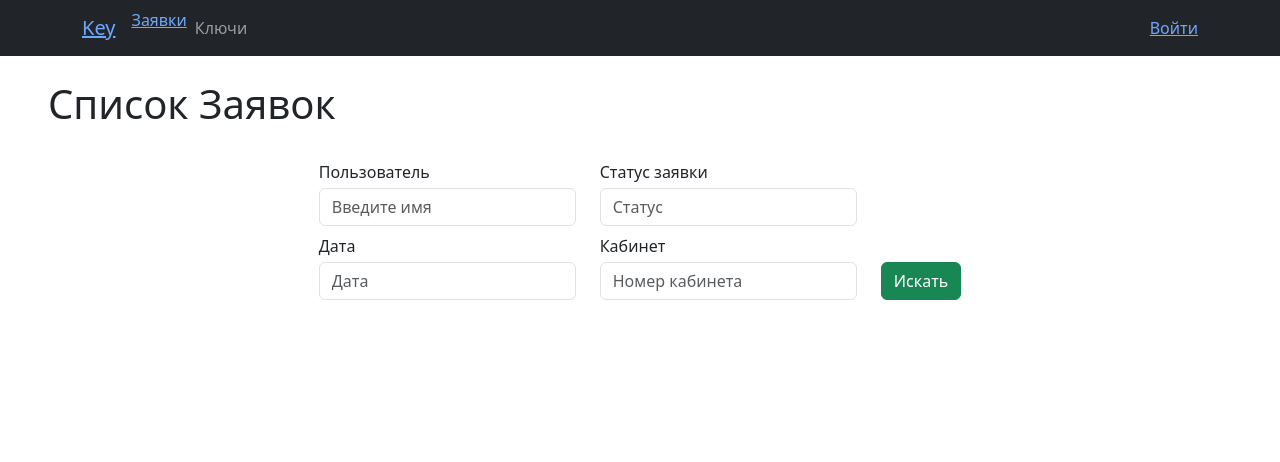
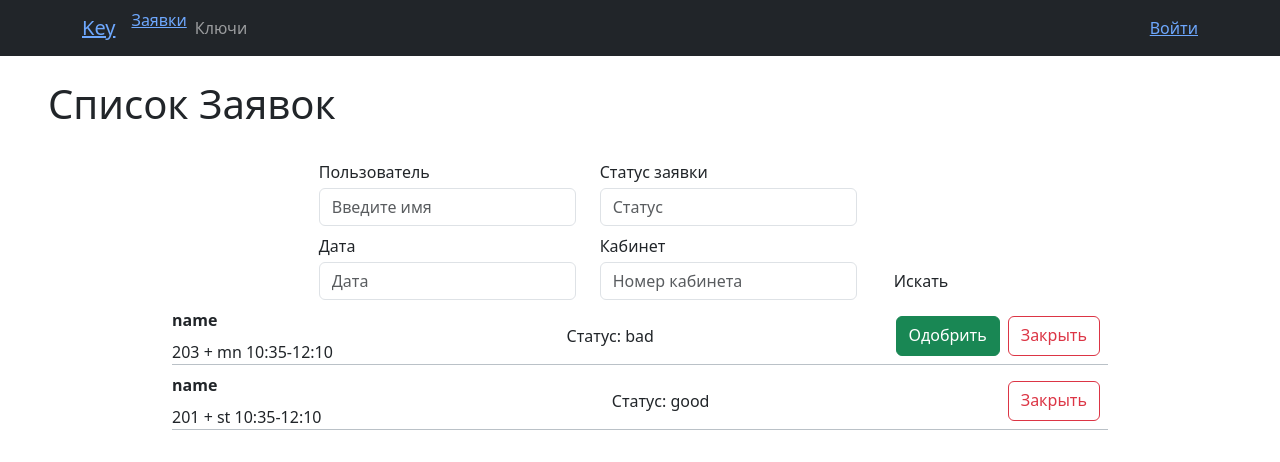
Before and after one commit to DvitryG/key-manager-2024, a React (Create React App) app in the folder frontend/: page /requests in a window 1280 px wide. Shown: the top 462 px of the page. Built offline with nearby package versions, Linux system fonts and the light colour scheme.

Commit message:
added a block of cards

```diff
--- a/frontend/src/App.css
+++ b/frontend/src/App.css
@@ -38,3 +38,7 @@
     transform: rotate(360deg);
   }
 }
+.btn-purple{
+  background-color: purple;
+  color: white;
+}
--- /dev/null
+++ b/frontend/src/Components/Card.jsx
@@ -0,0 +1,28 @@
+import React from 'react';
+import "../Styles/index.css";
+const CardComponent = ({ fullName, room, date, status }) => {
+    return (
+        <>
+        <div className='d-flex justify-content-between mb-2 line'>
+            <div className='d-flex flex-column'>
+                <div className='mb-2 fw-semibold'>{fullName} </div>
+                <div>{room} + {date}</div>
+            </div>
+            <div className='d-flex align-items-center'>Статус: {status}</div>
+            <div className='d-flex flex-row p-2'>
+                {status == 'good' ? (
+                  <div className='btn btn-outline-danger'>Закрыть</div> )
+                   : ( <>
+                  <div className='btn btn-success me-2'>Одобрить</div>
+                  <div className='btn btn-outline-danger'>Закрыть</div>
+                  </> )
+                  }
+
+            </div>
+        </div>
+       </>
+
+    );
+};
+
+export default CardComponent;
--- a/frontend/src/Components/RequestForm.jsx
+++ b/frontend/src/Components/RequestForm.jsx
@@ -1,5 +1,6 @@
 import React from 'react';
 import Input from './Input';
+import "../Styles/index.css";
 
 const RequestForm = () => {
     return (
@@ -13,7 +14,7 @@ const RequestForm = () => {
                 <Input title="Статус заявки" placeholder="Статус"></Input>
                 <Input title="Кабинет" placeholder="Номер кабинета"></Input>
             </div>
-            <div className='d-flex align-items-end mb-2'><button className='btn btn-success'>Искать</button></div>
+            <div className='d-flex align-items-end mb-2'><button className='btn btn-purple'>Искать</button></div>
         </div>
     </div>
     );
--- a/frontend/src/Pages/RequestPage.jsx
+++ b/frontend/src/Pages/RequestPage.jsx
@@ -1,6 +1,7 @@
 import React from 'react';
 import Input from '../Components/Input';
 import RequestForm from '../Components/RequestForm';
+import Card from '../Components/Card';
 
 const RequestPage = () => {
     return (
@@ -9,6 +10,10 @@ const RequestPage = () => {
                 <h1>Список Заявок</h1>
             </div>
           <RequestForm />
+          <div className="container d-flex justify-content-center flex-column w-75">
+          <Card fullName="name" room="203" date="mn 10:35-12:10" status="bad"/>
+          <Card fullName="name" room="201" date="st 10:35-12:10" status="good"/>
+          </div>
 
         </div>
     );
--- /dev/null
+++ b/frontend/src/Styles/index.css
@@ -0,0 +1,8 @@
+.btn-purple{
+    background-color: rgb(102, 76, 142);
+    color: white;
+
+}
+.line{
+    border-bottom: 1px solid rgba(143,154,164,0.61);
+}
```
Also changed, not shown: frontend/src/index.css (line endings or trailing spaces).
